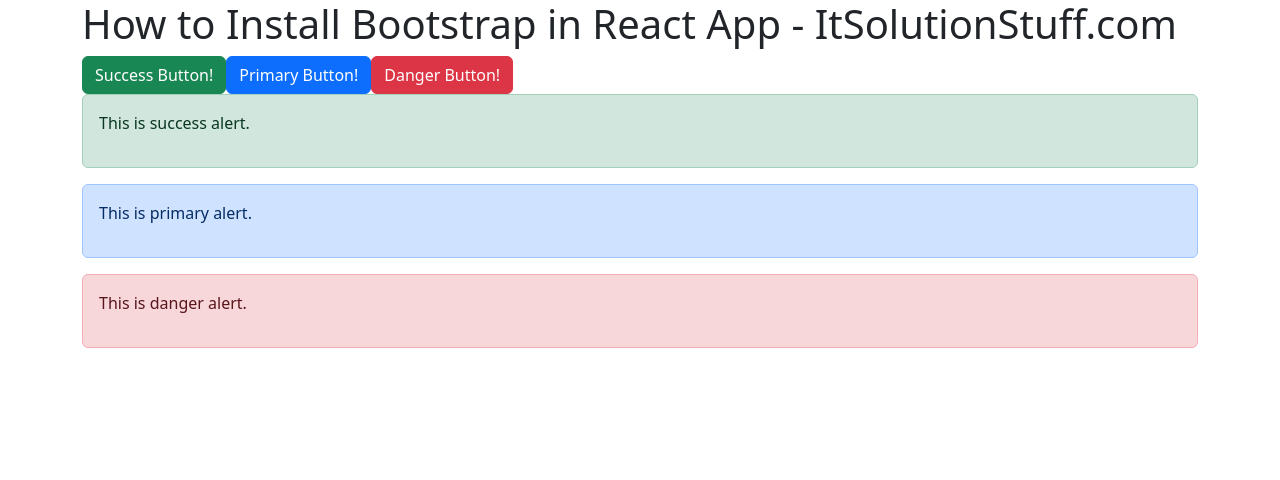
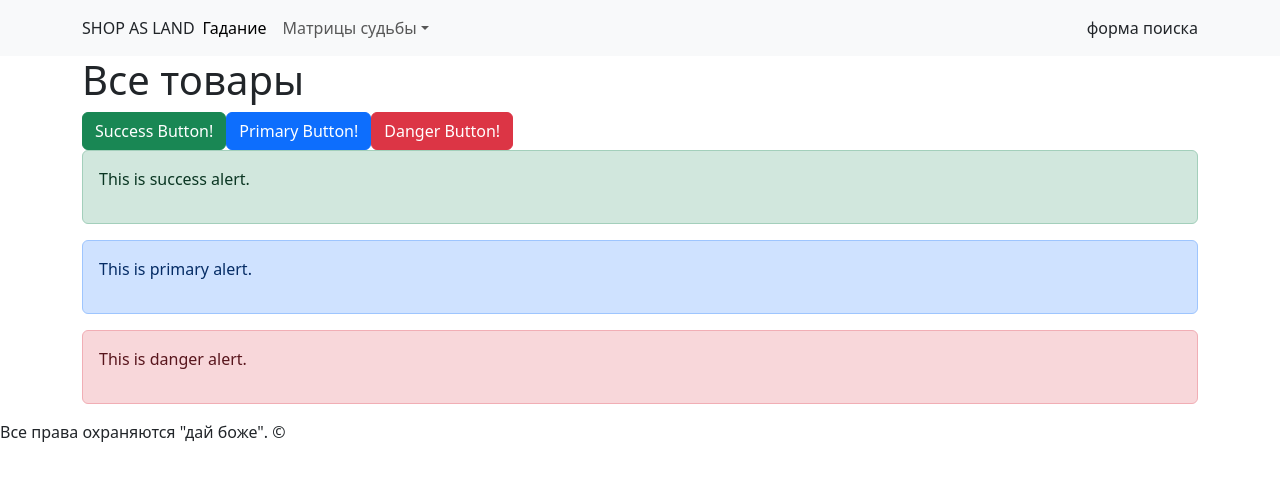
Before and after one commit to Olmeksky/shopass, a React (Create React App) app: page / in a window 1280 px wide. Shown: the top 480 px of the page. Built offline with nearby package versions, Linux system fonts and the light colour scheme.

Commit message:
хэдер с футером заработал

```diff
--- a/src/App.js
+++ b/src/App.js
@@ -11,40 +11,29 @@
 function App() {
 
   return (
-
-    <div class="container">
-
-        <h1>How to Install Bootstrap in React App - ItSolutionStuff.com</h1>
+    <div class="wrapper">
+      <Header></Header>
+      <div class="container">
+      <h1>Все товары</h1>
+      <button class="btn btn-success">Success Button!</button>
+      <button class="btn btn-primary">Primary Button!</button>
+      <button class="btn btn-danger">Danger Button!</button>
+      <div class="alert alert-success">
+        <p>This is success alert.</p>
+      </div>
+      <div class="alert alert-primary">
+        <p>This is primary alert.</p>
+      </div>
+      <div class="alert alert-danger">
+        <p>This is danger alert.</p>
+      </div>
+      </div>
+      <Footer></Footer>
+    </div>
 
 
 
-        <button class="btn btn-success">Success Button!</button>
-
-        <button class="btn btn-primary">Primary Button!</button>
-
-        <button class="btn btn-danger">Danger Button!</button>
-
-
-
-        <div class="alert alert-success">
-
-          <p>This is success alert.</p>
-
-        </div>
-
-        <div class="alert alert-primary">
-
-          <p>This is primary alert.</p>
-
-        </div>
-
-        <div class="alert alert-danger">
-
-          <p>This is danger alert.</p>
-
-        </div>
-
-    </div>
+     // закрыть контейнер
 
   );
 
--- a/src/components/Header.js
+++ b/src/components/Header.js
@@ -1,16 +1,18 @@
 import React from 'react'
 
-export default function header() {
+export default function Header() {
   return (
     <header>
         <nav class="navbar navbar-expand-lg navbar-light bg-light">
           <div class="container">
-            <a class="navbar-brand" href="#"><span className='Logo'>SHOP AS LAND</span><div className='presentation'></div></a>
+            <span className='logo'>SHOP AS LAND</span>
+            <div className='presentation'></div>
+
             <button class="navbar-toggler" type="button" data-bs-toggle="collapse" data-bs-target="#navbarScroll" aria-controls="navbarScroll" aria-expanded="false" aria-label="Toggle navigation">
             <span class="navbar-toggler-icon"></span>
             </button>
             <div class="collapse navbar-collapse" id="navbarScroll">
-              <ul class="navbar-nav me-auto my-2 my-lg-0 navbar-nav-scroll" style="--bs-scroll-height: 100px;">
+              <ul class="navbar-nav me-auto my-2 my-lg-0 navbar-nav-scroll">
                 <li class="nav-item"><a class="nav-link active" aria-current="page" href="/">Гадание</a></li>
                 <li class="nav-item dropdown">
                 <a class="nav-link dropdown-toggle" href="/" id="navbarScrollingDropdown" role="button" data-bs-toggle="dropdown" aria-expanded="false">Матрицы судьбы</a>
@@ -19,8 +21,6 @@
                   <li><a class="dropdown-item" href="/personal-dark/">Персональная (темная)</a></li>
                   <li><a class="dropdown-item" href="/sovmestimost/">Совместимости</a></li>
                   <li><a class="dropdown-item" href="/sovmestimost-dark/">Совместимости (темная)</a></li>
-
-                  <li><a class="dropdown-item" href="#">Арканы</a></li>
                 </ul>
                 </li>
               </ul>
```
